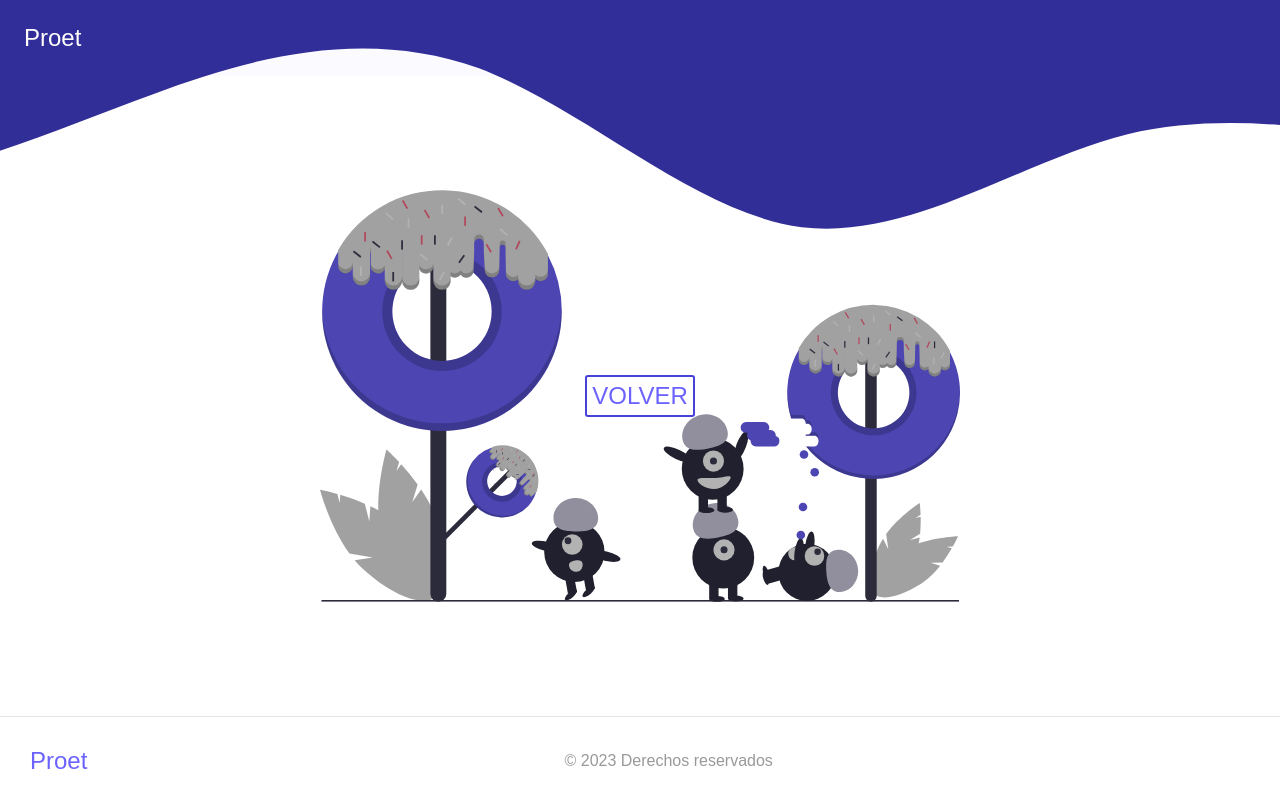
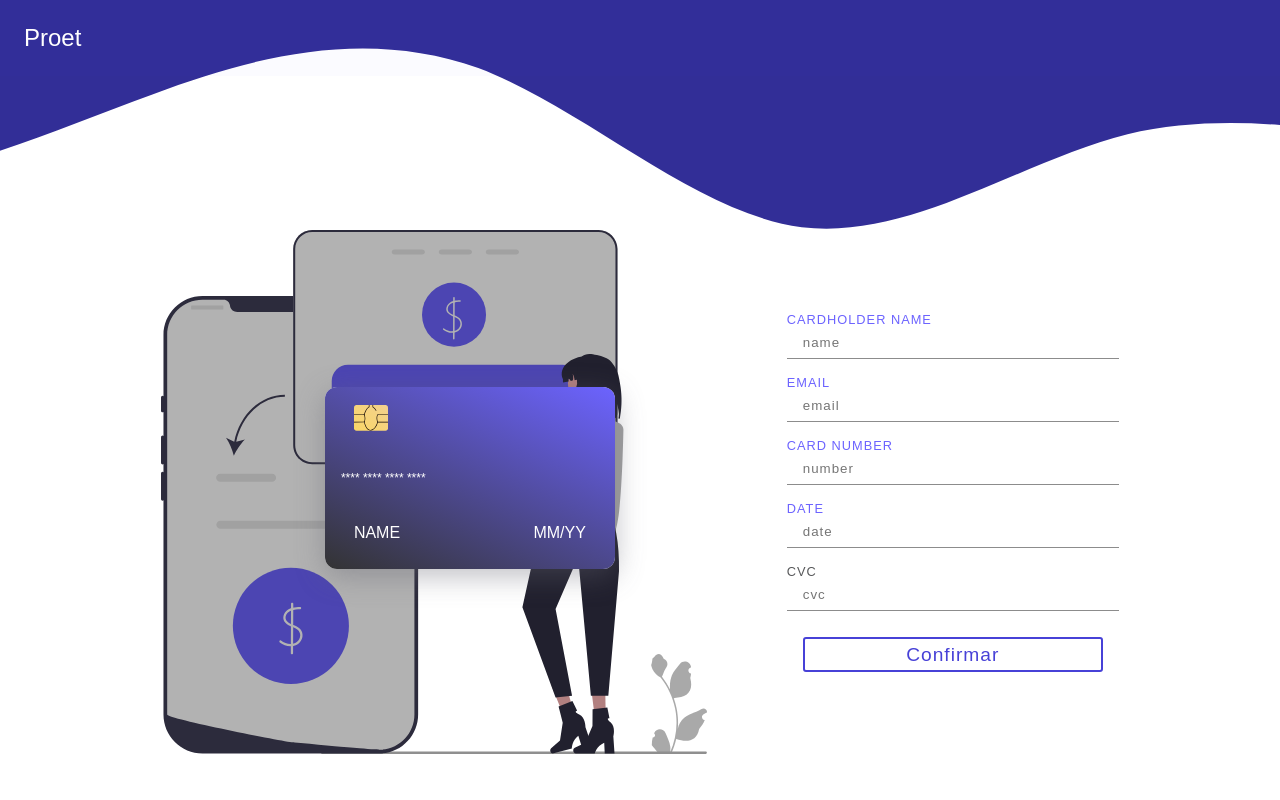
Before and after one commit to iarmolla/proet-react, a React (Create React App) app: page /credit/1/1/1 in a window 1280 px wide. Shown: the top 800 px of the page. Built offline with nearby package versions, Linux system fonts and the light colour scheme.

Commit message:
adding email validations

```diff
--- a/package.json
+++ b/package.json
@@ -3,10 +3,12 @@
   "version": "0.1.0",
   "private": true,
   "dependencies": {
+    "@emailjs/browser": "^3.10.0",
     "@testing-library/jest-dom": "^5.16.5",
     "@testing-library/react": "^13.4.0",
     "@testing-library/user-event": "^13.5.0",
     "aos": "^2.3.4",
+    "axios": "^1.2.3",
     "formik": "^2.2.9",
     "react": "^18.2.0",
     "react-dom": "^18.2.0",
--- a/src/App.css
+++ b/src/App.css
@@ -351,6 +351,14 @@ img {
   color: #cf2323;
 }
 
+.form__error--email,.form__success {
+  text-align: center;
+  margin-top: 1rem;
+}
+.form__success,.form__error--sucess {
+  font-size: 1rem;
+  color: #6c63ff;
+}
 .form__section {
   gap: 0.5rem;
 }
--- a/src/App.js
+++ b/src/App.js
@@ -21,7 +21,7 @@ function App() {
           <Route path="/frontend" element={<Frontend/>}></Route>
           <Route path="/backend" element={<Backend />}></Route>
           <Route path="/fullstack" element={<Fullstack />}></Route>
-          <Route path="/credit" element={<CreditCard />}></Route>
+          <Route path="/credit/:type/:date/:hours" element={<CreditCard />}></Route>
           <Route path="/subscription" element={<Subscription/>}></Route>
           <Route path="*" element={<Error/>}></Route>
         </Routes>
--- a/src/components/Acordion.jsx
+++ b/src/components/Acordion.jsx
@@ -23,7 +23,7 @@ function Acordion() {
                         <div className={`accordion__paragraph ${mp ? 'accordion__paragraph--active' : 'accordion__paragraph--disable'}`}>
                             <p className='accordion__paragraph--'>
                                 Podés pagar
-                                con tarjeta de crédito o débito a través de Mercado Pago, con dinero en cuenta de Mercado Pago o hacer una transferencia bancaria.
+                                con tarjeta de crédito / débito o hacer una transferencia bancaria.
                             </p>
                         </div>
                     </div>
--- a/src/components/Backend.jsx
+++ b/src/components/Backend.jsx
@@ -17,8 +17,8 @@ function Backend() {
                     <p className='work__paragraph'>En este curso aprenderas las tecnologias mas demandas del mercado.</p>
                     <article>
                         <ul className='work__items work__items--backend'>
-                            <li className='work__item'>Java.</li>
-                            <li className='work__item'>Javascript.</li>
+                            <li className='work__item'>JAVA.</li>
+                            <li className='work__item'>JAVASCRIPT.</li>
                             <li className='work__item'>C#</li>
                             <li className='work__item'>CSS</li>
                         </ul>
@@ -49,7 +49,7 @@ function Backend() {
                 </p>
             </section>
             <section id="backend" data-aos="fade-right" data-aos-duration="1000">
-                <Date></Date>
+                <Date course='backend'></Date>
             </section>
             <Footer></Footer>
         </div>
--- a/src/components/Certificate.jsx
+++ b/src/components/Certificate.jsx
@@ -4,8 +4,8 @@ import certificate from '../assets/certificate.svg'
 
 function Certificate() {
     return (
-        <section className='certificate' >
-            <article className='certificate__section' data-aos="fade-right" data-aos-duration="1000">
+        <section className='certificate' data-aos="fade-right" data-aos-duration="1000">
+            <article className='certificate__section'>
                 <h1 className='certificate__title'>Cursos certificados</h1>
                 <h2 className='certificate__subtitle'>Nuestros cursos están <span className='subtitle__certificate'>certificados</span> por las empresas digitales líderes de Latinoamérica.</h2>
                 <p className='certificate__paragraph'>
--- a/src/components/Date.jsx
+++ b/src/components/Date.jsx
@@ -1,8 +1,9 @@
-import React from 'react'
+import React, { useState } from 'react'
 import '../styles/date.css'
 import { Link } from "react-router-dom";
 
-function Date() {
+function Date({ course }) {
+    const [date, setDate] = useState([{ type: course, date: '30-1-2023 31-5-2023', duration: '4 meses', hours: '19:00 - 22:00' }, { type: course, date: '30-5-2023 31-10-2023', duration: '5 meses', hours: '9:00 - 13:00' }])
     return (
         <section className='date'>
             <h1 className='date__title'>Fechas</h1>
@@ -20,15 +21,15 @@ function Date() {
                     </tr>
                     <tr>
                         <td>
-                            30-1-2023 31-5-2023
+                            {date[0].date}
                         </td>
-                        <td>4 Meses</td>
+                        <td>{date[0].duration}</td>
                         <td>
-                            19:00 - 22:00
+                            {date[0].hours}
                         </td>
                         <div className='date__line'></div>
                     </tr>
-                    <Link to="/credit" className="ov-btn-slide-left ov-btn-slide-left--outline date__button">INSCRIBIRSE</Link>
+                    <Link to={`/credit/${date[0].type}/${date[0].date}/${date[0].hours}`}  className="ov-btn-slide-left ov-btn-slide-left--outline date__button">INSCRIBIRSE</Link>
                     <tr>
                         <td>
                             Desde
@@ -41,19 +42,17 @@ function Date() {
                     </tr>
                     <tr>
                         <td>
-                            30-5-2023 31-10-2023
+                            {date[1].date}
                         </td>
-                        <td>5 Meses</td>
+                        <td>{date[1].duration}</td>
                         <td>
-                            9:00 - 13:00
+                            {date[1].hours}
                         </td>
                         <div className='date__line'></div>
                     </tr>
-                    <Link to="/credit" className="ov-btn-slide-left ov-btn-slide-left--outline date__button">INSCRIBIRSE</Link>
+                    <Link to={`/credit/${date[1].type}/${date[1].date}/${date[1].hours}`} className="ov-btn-slide-left ov-btn-slide-left--outline date__button">INSCRIBIRSE</Link>
                 </table>
-
             </article>
-
         </section>
     )
 }
--- a/src/components/Frontend.jsx
+++ b/src/components/Frontend.jsx
@@ -17,11 +17,11 @@ function Frontend() {
                     <p className='work__paragraph'>En este curso aprenderas las tecnologias mas demandas del mercado.</p>
                     <article>
                         <ul className='work__items work__items--backend'>
-                            <li className='work__item'>Html</li>
-                            <li className='work__item'>Css</li>
-                            <li className='work__item'>Javascript.</li>
-                            <li className='work__item'>React.</li>
-                            <li className='work__item'>Git.</li>
+                            <li className='work__item'>HTML</li>
+                            <li className='work__item'>CSS</li>
+                            <li className='work__item'>JAVASCRIPT.</li>
+                            <li className='work__item'>REACT.</li>
+                            <li className='work__item'>GIT.</li>
                         </ul>
                         <a href="#frontend" className="ov-btn-slide-left ov-btn-slide-left--outline backend">COMPRAR</a>
                     </article>
@@ -37,7 +37,7 @@ function Frontend() {
                 </p>
             </section>
             <section id="frontend"  data-aos="fade-right" data-aos-duration="1000">
-                <Date></Date>
+                <Date course='frontend'></Date>
             </section>
             <Footer></Footer>
         </div>
--- a/src/components/Fullstack.jsx
+++ b/src/components/Fullstack.jsx
@@ -17,11 +17,11 @@ function Fullstack() {
                     <p className='work__paragraph'>En este curso aprenderas las tecnologias mas demandas del mercado.</p>
                     <article>
                         <ul className='work__items work__items--backend'>
-                            <li className='work__item'>React</li>
-                            <li className='work__item'>Node</li>
-                            <li className='work__item'>Javascript.</li>
+                            <li className='work__item'>REACT.</li>
+                            <li className='work__item'>NODE.</li>
+                            <li className='work__item'>JAVASCRIPT.</li>
                             <li className='work__item'>SQL.</li>
-                            <li className='work__item'>Git.</li>
+                            <li className='work__item'>GIT.</li>
                         </ul>
                         <a href="#fullstack" className="ov-btn-slide-left ov-btn-slide-left--outline backend">COMPRAR</a>
                     </article>
@@ -42,7 +42,7 @@ function Fullstack() {
                 </p>
             </section>
             <section id="fullstack" data-aos="fade-right" data-aos-duration="1000">
-                <Date></Date>
+                <Date course='fullstack'></Date>
             </section>
             <Footer></Footer>
         </div>
--- /dev/null
+++ b/src/services/emailValidation.js
@@ -0,0 +1,10 @@
+import axios from "axios";
+
+const validate = async (email) => {
+  const response = await axios.get(
+    `https://emailvalidation.abstractapi.com/v1/?api_key=7e387e01d6e74150904498952e707aae&email=${email}`
+  );
+  return response?.data?.deliverability ;
+};
+
+export default validate;
--- a/src/styles/credit.css
+++ b/src/styles/credit.css
@@ -1,28 +1,41 @@
-@media (max-width:768px) {
+@media (max-width: 768px) {
   .container {
     flex-direction: column;
   }
   .stats {
     display: none;
   }
-    .visa,.standar,.master {
+  .visa,
+  .standar,
+  .master {
     margin-top: 5rem;
     position: relative;
     top: 0;
     left: 0;
   }
 }
-@media (max-width:992px) {
+@media (max-width: 992px) {
   .container {
     margin: 10px 2rem;
   }
-    .visa,.standar,.master {
+  .visa,
+  .standar,
+  .master {
     left: 0;
   }
 }
 
-@media (min-width:1200px) {
+@media (min-width: 1200px) {
   .container {
     margin: 1rem 2rem;
   }
 }
+
+.btn--confirm {
+  cursor: pointer;
+  font-size: 1.2rem;
+}
+
+.form__label {
+  color: #6c63ff;
+}
--- a/src/views/CreditCard.jsx
+++ b/src/views/CreditCard.jsx
@@ -1,17 +1,21 @@
 import React from 'react'
 import { Formik } from "formik";
-import { useState } from "react";
+import { useState, useRef } from "react";
 import money from '../assets/money.svg'
 import '../styles/credit.css'
 import Footer from '../components/Footer'
 import Navbar from '../components/Navbar'
-import { useNavigate } from 'react-router-dom';
+import { useNavigate, useParams } from 'react-router-dom';
 import AOS from 'aos';
 import 'aos/dist/aos.css';
+import emailjs from '@emailjs/browser';
+import validate from '../services/emailValidation'
 AOS.init();
 
 function CreditCard() {
+  const params = useParams()
   const [type, setType] = useState();
+  const [fail, setFail] = useState('')
   const navigate = useNavigate()
   const [focus, setFocus] = useState(false)
   const GetCardType = (number) => {
@@ -56,6 +60,7 @@ function CreditCard() {
 
     return "";
   }
+  const form = useRef();
   return (
     <main>
       <Navbar hide={'hide'}></Navbar>
@@ -83,34 +88,48 @@ function CreditCard() {
             else if (!validateText.test(values.name)) {
               errors.name = "El nombre debe ser un formato valido";
             }
-            if(!values.number) {
+            if (!values.number) {
               errors.number = "Completar campo";
             }
-            else if(typeOfTarget != 'Visa' && typeOfTarget != 'Mastercard') {
+            else if (typeOfTarget != 'Visa' && typeOfTarget != 'Mastercard' && typeOfTarget != 'AMEX' &&  typeOfTarget != 'JCB' &&  typeOfTarget != 'Discover') {
               errors.number = "Ingresar una tarjeta valida y sin espacios";
             }
             if (!values.email) {
               errors.email = "Completar campo";
             }
-            else if(!validateEmail.test(values.email)) {
+            else if (!validateEmail.test(values.email)) {
               errors.email = "El email debe ser un formato valido";
+
             }
             if (!values.date) {
               errors.date = "Completar campo";
             }
-            else if(!validateDate.test(values.date)) {
+            else if (!validateDate.test(values.date)) {
               errors.date = "La fecha debe ser MM/YY";
             }
             if (!values.cvc) {
               errors.cvc = "Completar campo";
             }
-            else if(!validateCode.test(values.cvc)) {
+            else if (!validateCode.test(values.cvc)) {
               errors.cvc = "Debe contener solo numeros"
             }
             return errors;
           }}
-          onSubmit={() => {
-            navigate('/subscription')
+          onSubmit={(values) => {
+            validate(values.email).then((res) => {
+              if (res === 'DELIVERABLE') {
+                emailjs.sendForm('service_b89kagj', 'template_9h53ogr', form.current, 'TRRFB1mFJQx0bDmUP')
+                setFail('DELIVERABLE')
+                setTimeout(() => {
+                  navigate('/subscription')
+                }, 1000)
+              }
+              else if (res === 'UNDELIVERABLE') {
+                setFail('UNDELIVERABLE')
+              }
+            }).catch(() => {
+              setFail('error')
+            })
           }}
         >
           {({
@@ -184,33 +203,33 @@ function CreditCard() {
                   </div>
                 </div>
               </section>
-              <form onSubmit={handleSubmit}>
+              <form onSubmit={handleSubmit} ref={form} >
                 <section className="form__section">
                   <article className="form__group">
-                    <label>CARDHOLDER NAME</label>
-                    <input type="text" placeholder="name" name="name" value={values.name} maxLength="12" onChange={handleChange}  onBlur={handleBlur} />
+                    <label className='form__label'>CARDHOLDER NAME</label>
+                    <input type="text" placeholder="name" name="name" value={values.name} maxLength="12" onChange={handleChange} onBlur={handleBlur} />
                   </article>
                   <div>
                     <label className='form__error'>{touched.name && errors.name}</label>
                   </div>
                   <article className="form__group">
-                    <label>EMAIL</label>
-                    <input type="text" placeholder="email" name="email" value={values.email} maxLength="26" onChange={handleChange}  onBlur={handleBlur} />
+                    <label className='form__label'>EMAIL</label>
+                    <input type="text" placeholder="email" name="email" value={values.email} maxLength="26" onChange={handleChange} onBlur={handleBlur} />
                   </article>
                   <div>
                     <label className='form__error'>{touched.email && errors.email}</label>
                   </div>
                   <article className="form__group">
-                    <label htmlFor="">CARD NUMBER</label>
-                    <input type="text" placeholder="number" name="number" maxLength={16} value={values.number} onChange={handleChange}  onBlur={handleBlur} />
+                    <label htmlFor="" className='form__label'>CARD NUMBER</label>
+                    <input type="text" placeholder="number" name="number" maxLength={16} value={values.number} onChange={handleChange} onBlur={handleBlur} />
                   </article>
                   <div>
                     <label className='form__error'>{touched.number && errors.number}</label>
                   </div>
                   <article className="form__group">
                     <div className="form__group">
-                      <label htmlFor="">DATE</label>
-                      <input type="text" placeholder="date" name="date" maxLength={5} value={values.date} onChange={handleChange}  onBlur={handleBlur}/>
+                      <label htmlFor="" className='form__label'>DATE</label>
+                      <input type="text" placeholder="date" name="date" maxLength={5} value={values.date} onChange={handleChange} onBlur={handleBlur} />
                     </div>
                   </article>
                   <div>
@@ -218,8 +237,11 @@ function CreditCard() {
                   </div>
                   <article className="form__group">
                     <div className="form__group">
+                      <input type="text" style={{ display: 'none' }} value={params.type} name={'type'} />
+                      <input type="text" style={{ display: 'none' }} value={params.hours} name={'hours'} />
+                      <input type="text" style={{ display: 'none' }} value={params.date} name={'day'} />
                       <label htmlFor="">CVC</label>
-                      <input type="text" placeholder="cvc" name="cvc" maxLength={4} value={values.cvc} onBlurCapture={handleBlur}  onChange={handleChange} onClick={() => {
+                      <input type="text" placeholder="cvc" name="cvc" maxLength={4} value={values.cvc} onBlurCapture={handleBlur} onChange={handleChange} onClick={() => {
                         setFocus(true)
                       }} onBlur={() => {
                         setFocus(false)
@@ -232,9 +254,18 @@ function CreditCard() {
                     <label className='form__error'>{touched.cvc && errors.cvc}</label>
                   </div>
                   <article>
-                    <button className='form__submit'>Confirm</button>
+                    <button className="ov-btn-slide-left ov-btn-slide-left--outline btn--confirm">Confirmar</button>
                   </article>
                 </section>
+                {fail == 'DELIVERABLE' ?
+                  <div className='form__success'>
+                    <label className='form__error form__error--sucess'>Inscripción exitosa!</label>
+                  </div> : fail == 'UNDELIVERABLE' ?
+                    <div className='form__error--email'>
+                      <label className='form__error'>El email es invalido</label>
+                    </div> : fail == 'error' ? <div className='form__error--email'>
+                      <label className='form__error'>El email es invalido</label>
+                    </div> : ''}
               </form>
             </article>
           )}
@@ -242,7 +273,7 @@ function CreditCard() {
       </section>
       <Footer></Footer>
 
-    </main>
+    </main >
   )
 }
 
```
Also changed, not shown: 1 other file (tests, documents, lock files or other folders). Lines whose indentation alone changed are shown as unchanged.
